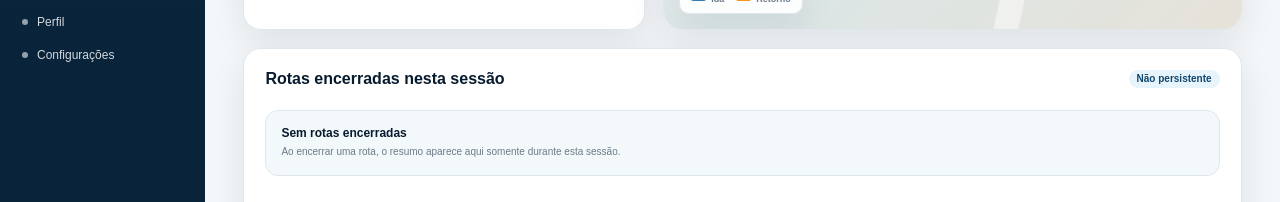
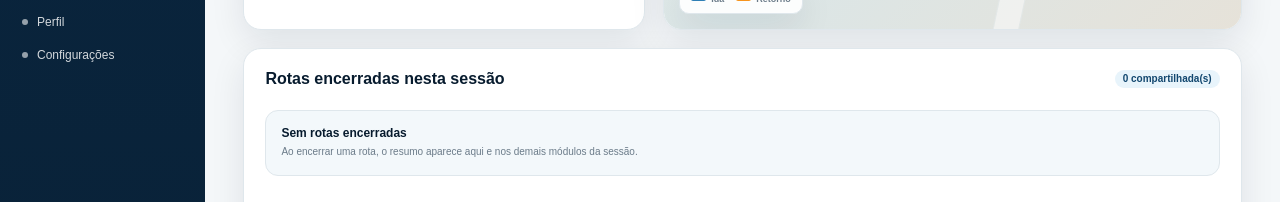
Before and after one commit to Manopanassolo/controle-facil-km, a Next.js app in the folder movvant-v2/: page /roteiros in a window 1280 px wide. Shown: the part 750-952 px from the top of the page. Built offline with nearby package versions, Linux system fonts and the light colour scheme.

Commit message:
Share independent routes across V2 session

```diff
--- a/movvant-v2/src/components/RouteSessionModule.tsx
+++ b/movvant-v2/src/components/RouteSessionModule.tsx
@@ -2,6 +2,7 @@
 
 import { useState } from 'react';
 import { PrototypeFormDialog, PrototypeFormValues } from '@/components/PrototypeFormDialog';
+import { useSessionActivity } from '@/components/SessionActivityProvider';
 
 type RouteRecord = {
   origin: string;
@@ -21,6 +22,7 @@ function text(values: PrototypeFormValues, key: string) {
 export function RouteSessionModule() {
   const [active, setActive] = useState<RouteRecord | null>(null);
   const [history, setHistory] = useState<RouteRecord[]>([]);
+  const { routes, addRoute } = useSessionActivity();
 
   function startRoute(values: PrototypeFormValues) {
     setActive({
@@ -35,9 +37,19 @@ export function RouteSessionModule() {
 
   function finishRoute(values: PrototypeFormValues) {
     if (!active) return;
-    const kmEnd = Number(text(values, 'kmFinal')) || active.kmStart;
-    const completed = { ...active, kmEnd: Math.max(kmEnd, active.kmStart), status: 'Concluída' as const };
+    const kmEnd = Math.max(Number(text(values, 'kmFinal')) || active.kmStart, active.kmStart);
+    const distance = Math.max(0, kmEnd - active.kmStart);
+    const completed = { ...active, kmEnd, status: 'Concluída' as const };
     setHistory((current) => [completed, ...current]);
+    addRoute({
+      origin: active.origin,
+      destination: active.destination,
+      vehicle: active.vehicle,
+      purpose: active.purpose,
+      kmStart: active.kmStart,
+      kmEnd,
+      distance
+    });
     setActive(null);
   }
 
@@ -65,52 +77,32 @@ export function RouteSessionModule() {
 
         <div className="route-session-actions">
           {!active ? (
-            <PrototypeFormDialog
-              trigger="Iniciar rota"
-              title="Iniciar rota"
-              description="Registre os dados essenciais de saída. O trajeto será mantido somente nesta tela enquanto a sessão estiver aberta."
-              onValidate={startRoute}
-              fields={[
+            <PrototypeFormDialog trigger="Iniciar rota" title="Iniciar rota" description="Registre os dados essenciais de saída. Ao encerrar, a rota passa a ser compartilhada com Dashboard, Histórico e Relatórios durante esta sessão." onValidate={startRoute} fields={[
               { name: 'origem', label: 'Origem', required: true, placeholder: 'Itajaí, SC' },
               { name: 'destino', label: 'Destino', required: true, placeholder: 'Balneário Camboriú, SC' },
               { name: 'veiculo', label: 'Veículo', type: 'select', required: true, options: ['SUV Comercial', 'Hatch Vendas', 'Utilitário'] },
               { name: 'finalidade', label: 'Finalidade', type: 'select', required: true, options: ['Visita comercial', 'Prospecção', 'Reunião externa', 'Entrega', 'Outro'] },
               { name: 'kmInicial', label: 'KM inicial', type: 'number', required: true, placeholder: '12480' },
               { name: 'observacao', label: 'Observação', type: 'textarea', placeholder: 'Informação relevante antes da saída' }
-              ]}
-            />
+            ]} />
           ) : (
-            <PrototypeFormDialog
-              trigger="Encerrar rota"
-              title="Encerrar rota"
-              description="Informe o KM final para fechar o deslocamento e validar o cálculo de quilometragem."
-              onValidate={finishRoute}
-              fields={[
+            <PrototypeFormDialog trigger="Encerrar rota" title="Encerrar rota" description="Informe o KM final para fechar o deslocamento e refletir a distância em toda a homologação V2." onValidate={finishRoute} fields={[
               { name: 'kmFinal', label: 'KM final', type: 'number', required: true, placeholder: String(active.kmStart + 30) },
               { name: 'retorno', label: 'Situação do retorno', type: 'select', required: true, options: ['Retornei à origem', 'Encerrei em outro local'] },
               { name: 'observacao', label: 'Resumo do deslocamento', type: 'textarea', placeholder: 'Ocorrências, desvios ou observações' }
-              ]}
-            />
+            ]} />
           )}
         </div>
       </article>
 
       <article className="panel map-panel">
         <div className="map-toolbar"><strong>Mapa da rota</strong><span>Mapa real será conectado depois</span></div>
-        <div className="mock-map" aria-label="Representação visual do mapa da rota em homologação">
-          <div className="road road-a" /><div className="road road-b" /><div className="road road-c" />
-          <div className="route-line outbound" /><div className="route-line return" />
-          <span className="map-pin start">A</span><span className="map-pin end">B</span>
-          <div className="map-legend"><span><i className="legend-blue" />Ida</span><span><i className="legend-orange" />Retorno</span></div>
-        </div>
+        <div className="mock-map" aria-label="Representação visual do mapa da rota em homologação"><div className="road road-a" /><div className="road road-b" /><div className="road road-c" /><div className="route-line outbound" /><div className="route-line return" /><span className="map-pin start">A</span><span className="map-pin end">B</span><div className="map-legend"><span><i className="legend-blue" />Ida</span><span><i className="legend-orange" />Retorno</span></div></div>
       </article>
 
       <article className="panel route-session-history">
-        <div className="panel-title-row"><h2>Rotas encerradas nesta sessão</h2><span className="session-chip">Não persistente</span></div>
-        {history.length ? history.map((route, index) => {
-          const distance = Math.max(0, (route.kmEnd || route.kmStart) - route.kmStart);
-          return <div className="route-history-row" key={`${route.origin}-${route.destination}-${index}`}><div><strong>{route.origin} → {route.destination}</strong><span>{route.vehicle} · {route.purpose}</span></div><div><strong>{distance.toLocaleString('pt-BR')} km</strong><span>{route.kmStart.toLocaleString('pt-BR')} → {route.kmEnd?.toLocaleString('pt-BR')}</span></div></div>;
-        }) : <div className="soft-box"><strong>Sem rotas encerradas</strong><span>Ao encerrar uma rota, o resumo aparece aqui somente durante esta sessão.</span></div>}
+        <div className="panel-title-row"><h2>Rotas encerradas nesta sessão</h2><span className="session-chip">{routes.length} compartilhada(s)</span></div>
+        {history.length ? history.map((route, index) => { const distance = Math.max(0, (route.kmEnd || route.kmStart) - route.kmStart); return <div className="route-history-row" key={`${route.origin}-${route.destination}-${index}`}><div><strong>{route.origin} → {route.destination}</strong><span>{route.vehicle} · {route.purpose}</span></div><div><strong>{distance.toLocaleString('pt-BR')} km</strong><span>{route.kmStart.toLocaleString('pt-BR')} → {route.kmEnd?.toLocaleString('pt-BR')}</span></div></div>; }) : <div className="soft-box"><strong>Sem rotas encerradas</strong><span>Ao encerrar uma rota, o resumo aparece aqui e nos demais módulos da sessão.</span></div>}
         {travelled != null ? <div className="session-banner compact"><strong>Última distância: {travelled.toLocaleString('pt-BR')} km</strong><span>Calculada pelo KM inicial e final</span></div> : null}
       </article>
     </section>
```
Lines whose indentation alone changed are shown as unchanged.
